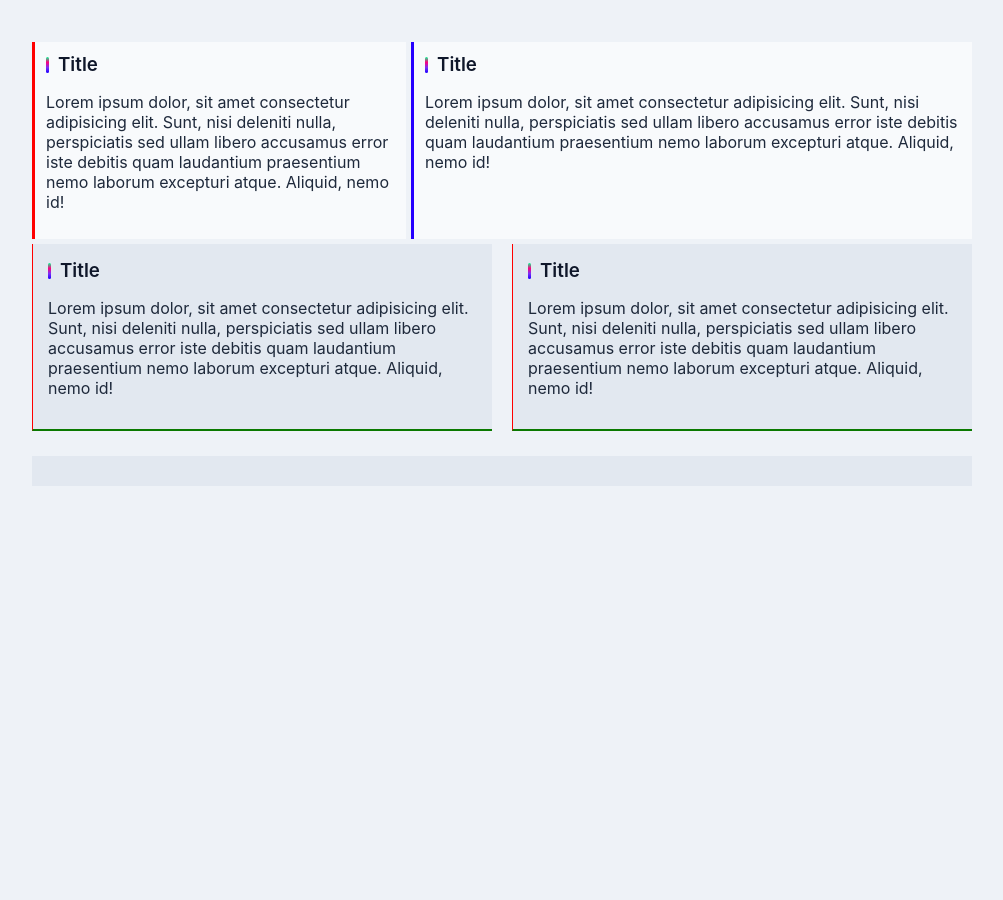
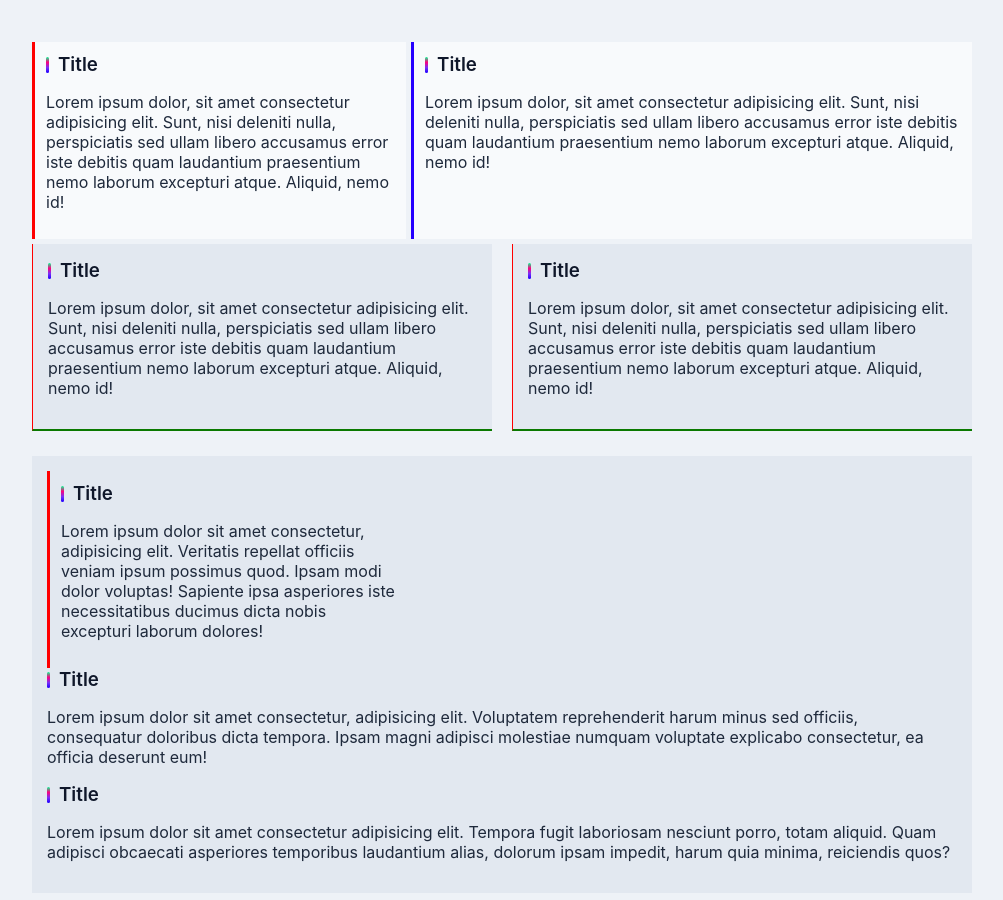
Before and after one commit to ARADDAVOODI/arad_davoodi_, a plain HTML site: page index.html in a window 1280 px wide. Shown: the whole page, without its empty margins (138-1141 px from the left). Before the commit the page ends 800 px from the top, so only its background shows below. Drawn offline with Linux system fonts and the light colour scheme.

Commit message:
Update index.html2

```diff
--- a/index.html
+++ b/index.html
@@ -19,6 +19,7 @@
                     <p>Lorem ipsum dolor, sit amet consectetur adipisicing elit. Sunt, nisi deleniti nulla, perspiciatis sed ullam libero accusamus error iste debitis quam laudantium praesentium nemo laborum excepturi atque. Aliquid, nemo id!</p>
                 </div>
             </div>
+
             <div class="row row-2">
                 <div class="child">
                     <h3>Title</h3>
@@ -29,10 +30,20 @@
                     <p>Lorem ipsum dolor, sit amet consectetur adipisicing elit. Sunt, nisi deleniti nulla, perspiciatis sed ullam libero accusamus error iste debitis quam laudantium praesentium nemo laborum excepturi atque. Aliquid, nemo id!</p>
                 </div>
             </div>
+
             <div class="row row-3">
-                <div class="child"></div>
-                <div class="child"></div>
-                <div class="child"></div>
+                <div class="child child-left">
+                    <h3>Title</h3>
+                    <p>Lorem ipsum dolor sit amet consectetur, adipisicing elit. Veritatis repellat officiis veniam ipsum possimus quod. Ipsam modi dolor voluptas! Sapiente ipsa asperiores iste necessitatibus ducimus dicta nobis excepturi laborum dolores!</p>
+                </div>
+                <div class="child">
+                    <h3>Title</h3>
+                    <p>Lorem ipsum dolor sit amet consectetur, adipisicing elit. Voluptatem reprehenderit harum minus sed officiis, consequatur doloribus dicta tempora. Ipsam magni adipisci molestiae numquam voluptate explicabo consectetur, ea officia deserunt eum!</p>
+                </div>
+                <div class="child">
+                    <h3>Title</h3>
+                    <p>Lorem ipsum dolor sit amet consectetur adipisicing elit. Tempora fugit laboriosam nesciunt porro, totam aliquid. Quam adipisci obcaecati asperiores temporibus laudantium alias, dolorum ipsam impedit, harum quia minima, reiciendis quos?</p>
+                </div>
             </div>
         </div>
     </main>
```
